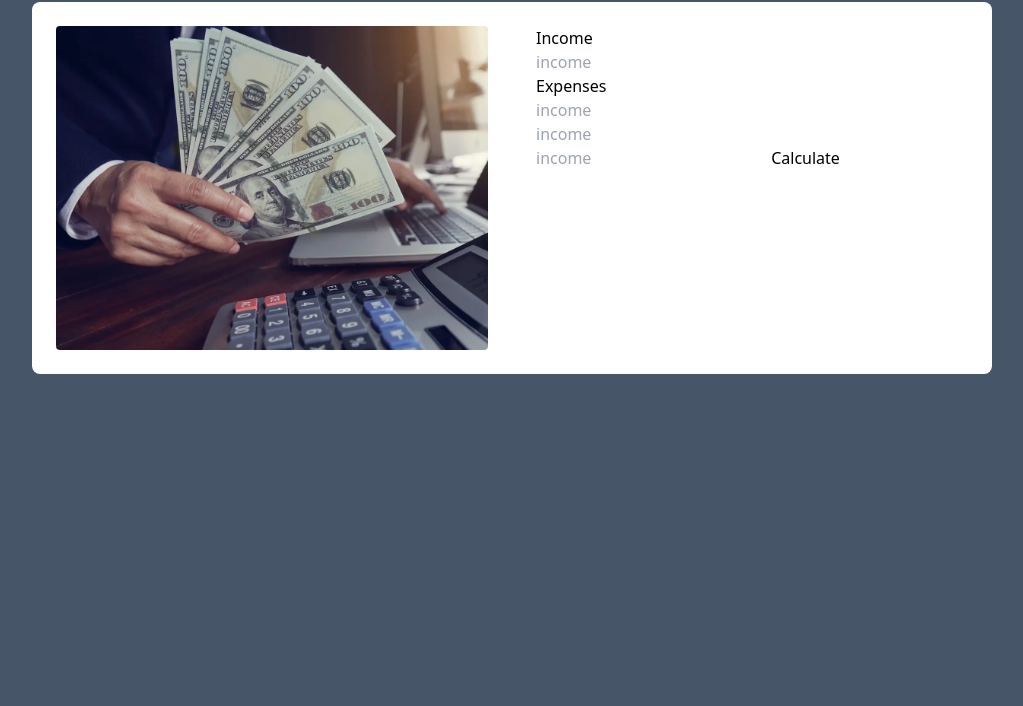
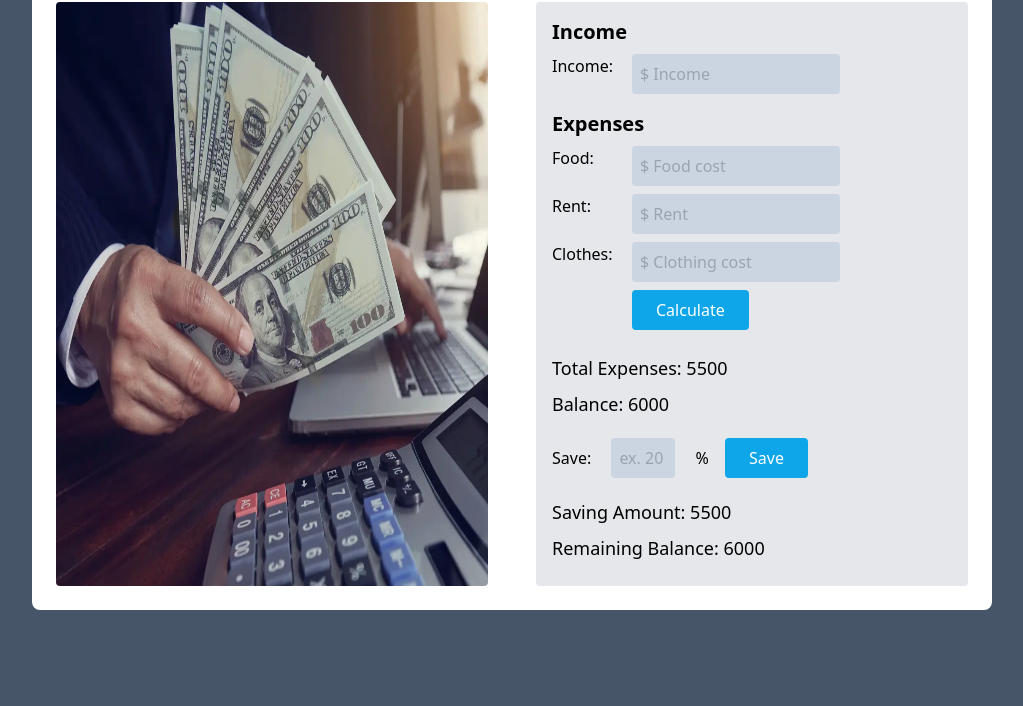
Before and after one commit to faridalam61/money-master, a plain HTML site: page index.html in a window 1280 px wide. Shown: the part 94-800 px from the top of the page, without its empty margins (128-1151 px from the left). Drawn offline with nearby package versions, Linux system fonts and the light colour scheme.

Commit message:
HTML done

```diff
--- a/index.html
+++ b/index.html
@@ -6,22 +6,51 @@
     <meta name="viewport" content="width=device-width, initial-scale=1.0">
     <title>Money Master</title>
     <link rel="stylesheet" href="./css/tailwind.css">
+    <script src="https://cdn.tailwindcss.com"></script>
+
 </head>
 <body class="bg-slate-600">
     <main>
-        <h1 class="text-5xl text-center font-bold mt-6 text-rose-300">Money Master</h1>
-        <div class="grid grid-cols-2 gap-12 w-3/4 mx-auto bg-white rounded-lg p-6 mt-6">
+        <h1 class="text-4xl text-center font-bold mt-4 text-rose-300">Money Master</h1>
+        <div class="grid grid-cols-2 gap-12 w-3/4 mx-auto bg-white rounded-lg p-6 mt-4 mb-6 ">
             <div>
-                <img src="./images/money.webp" class="rounded" alt="">
+                <img src="./images/money.webp" class="rounded h-full" alt="">
             </div>
-            <div>
-                <h3>Income</h3>
-                <input type="text" placeholder="income">
-                <h3>Expenses</h3>
-                <input type="text" placeholder="income">
-                <input type="text" placeholder="income">
-                <input type="text" placeholder="income">
-                <button>Calculate</button>
+            <div class="bg-gray-200 p-4 rounded">
+                <h2 class="text-xl font-semibold mb-2">Income</h2>
+
+                <div class="flex">
+                    <label for="" class="w-20">Income:</label>
+                <input type="text" class=" p-2 bg-slate-300 w-52 rounded" placeholder="$ Income">
+                </div>
+                <h3 class="text-xl font-semibold mb-2 mt-4">Expenses</h3>
+
+                <div class="flex">
+                <label for="" class="w-20">Food:</label>
+                <input type="text" class=" p-2 bg-slate-300 mb-2 w-52 rounded" placeholder="$ Food cost">
+                </div>
+
+                <div class="flex">
+                    <label for="" class="w-20">Rent:</label>
+                <input type="text" class=" p-2 bg-slate-300 mb-2 w-52 rounded" placeholder="$ Rent">
+                </div>
+
+                <div class="flex">
+                <label for="" class="w-20">Clothes:</label>
+                <input type="text" class=" p-2 bg-slate-300 mb-2 w-52 rounded" placeholder="$ Clothing cost">
+                </div>
+
+                <button class="bg-sky-500 text-white py-2 px-6 rounded ml-20">Calculate</button>
+
+                <h3 class="text-lg mt-6">Total Expenses: 5500</h3>
+                <h3 class="text-lg mt-2 mb-5">Balance: 6000</h3>
+
+                <label for="">Save:</label>
+                <input type="text" class="p-2 w-16 mx-4 bg-slate-300 rounded" placeholder="ex. 20"> %
+                <button class="bg-sky-500 text-white rounded py-2 px-6 ml-3">Save</button>
+
+                <h3 class="text-lg mt-5 mb-2">Saving Amount: 5500</h3>
+                <h3 class="text-lg mb-2">Remaining Balance: 6000</h3>
             </div>
         </div>
     </main>
```
Also changed, not shown: package-lock.json.
